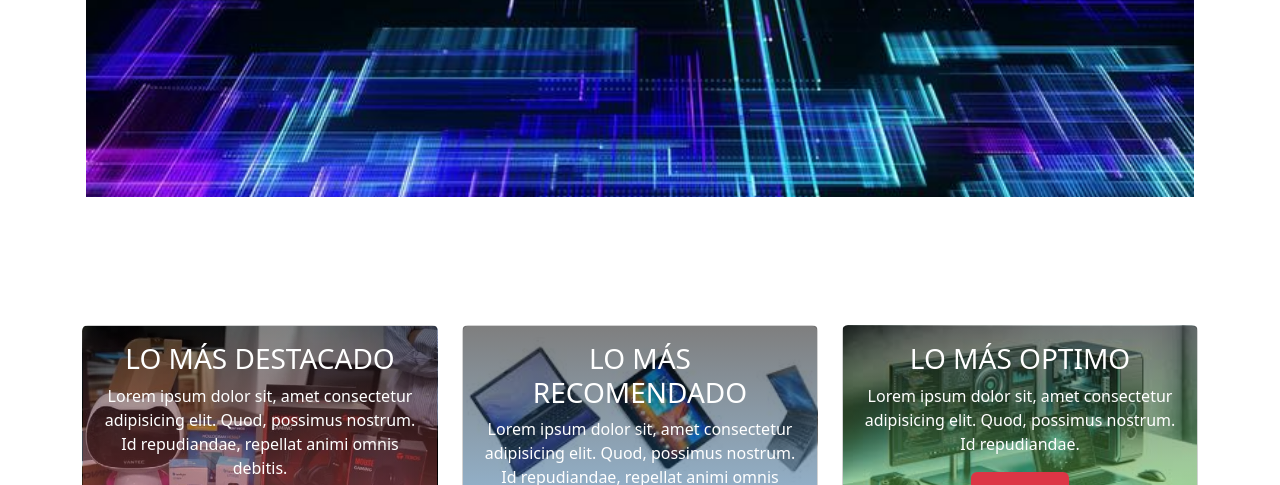
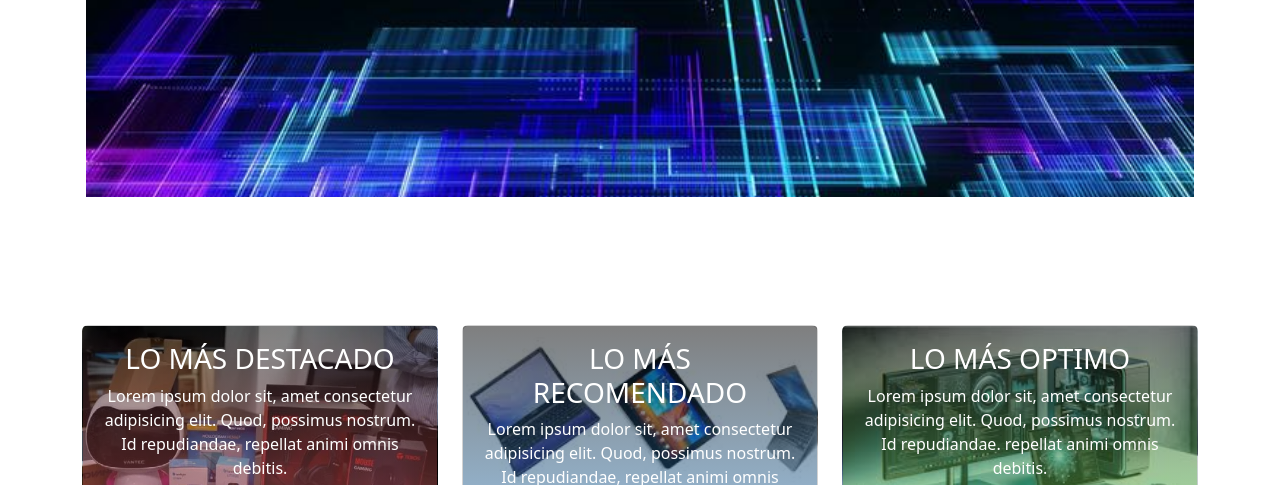
Before and after one commit to JefryRR/trabajo_boostrap2, a plain HTML site: page index.html in a window 1280 px wide. Shown: the part 315-800 px from the top of the page. Drawn offline with nearby package versions, Linux system fonts and the light colour scheme; a web font is replaced by a local one.

Commit message:
Update index.html

```diff
--- a/index.html
+++ b/index.html
@@ -93,7 +93,7 @@
                             <h3 class="card-title">LO MÁS OPTIMO</h3>
                             <p>
                                 Lorem ipsum dolor sit, amet consectetur adipisicing elit. Quod, possimus nostrum. Id
-                                repudiandae.
+                                repudiandae. repellat animi omnis debitis.
                             </p>
                             <button class="btn bg-danger text-white">Click aquí</button>
                         </div>
```
